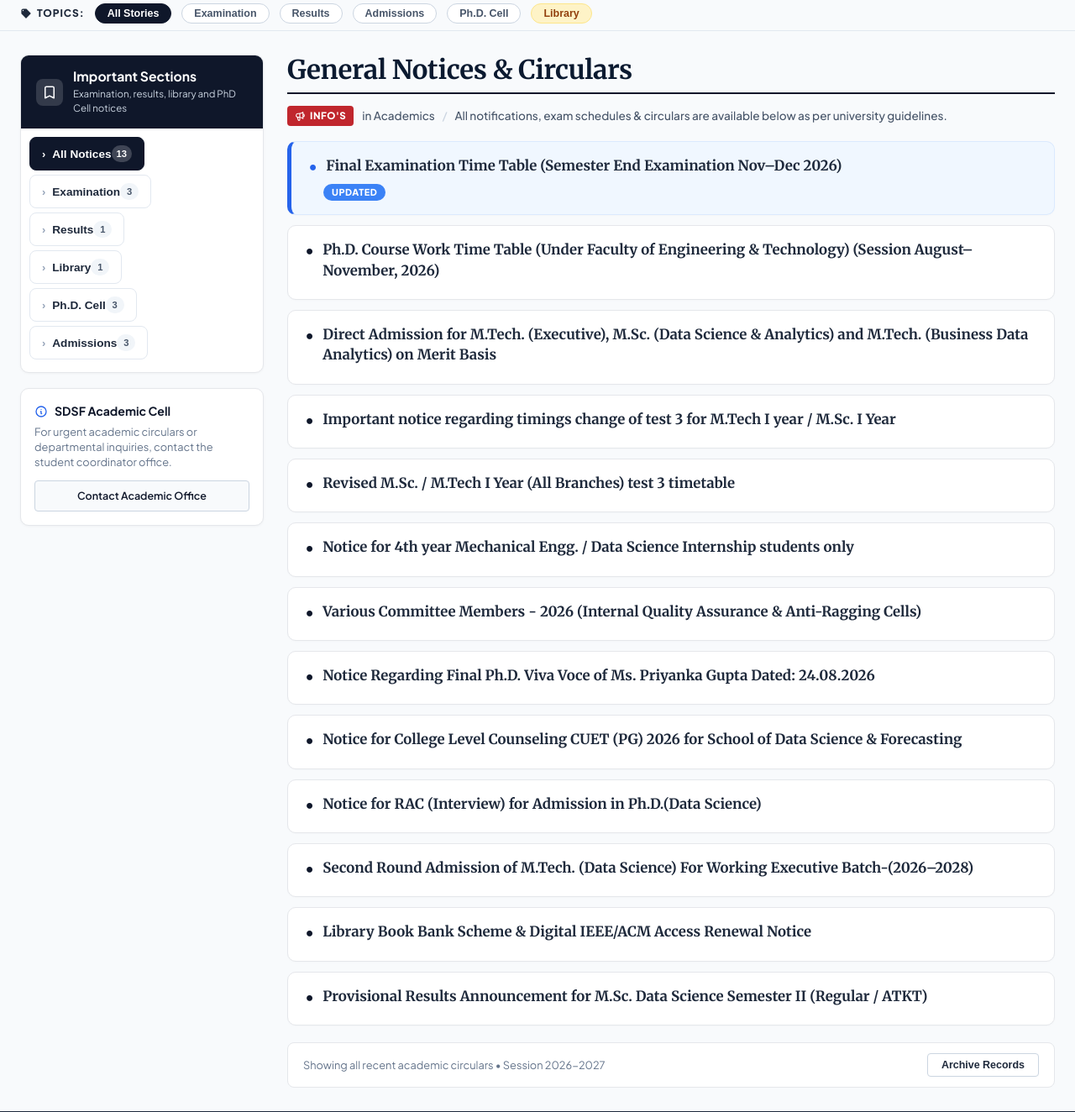
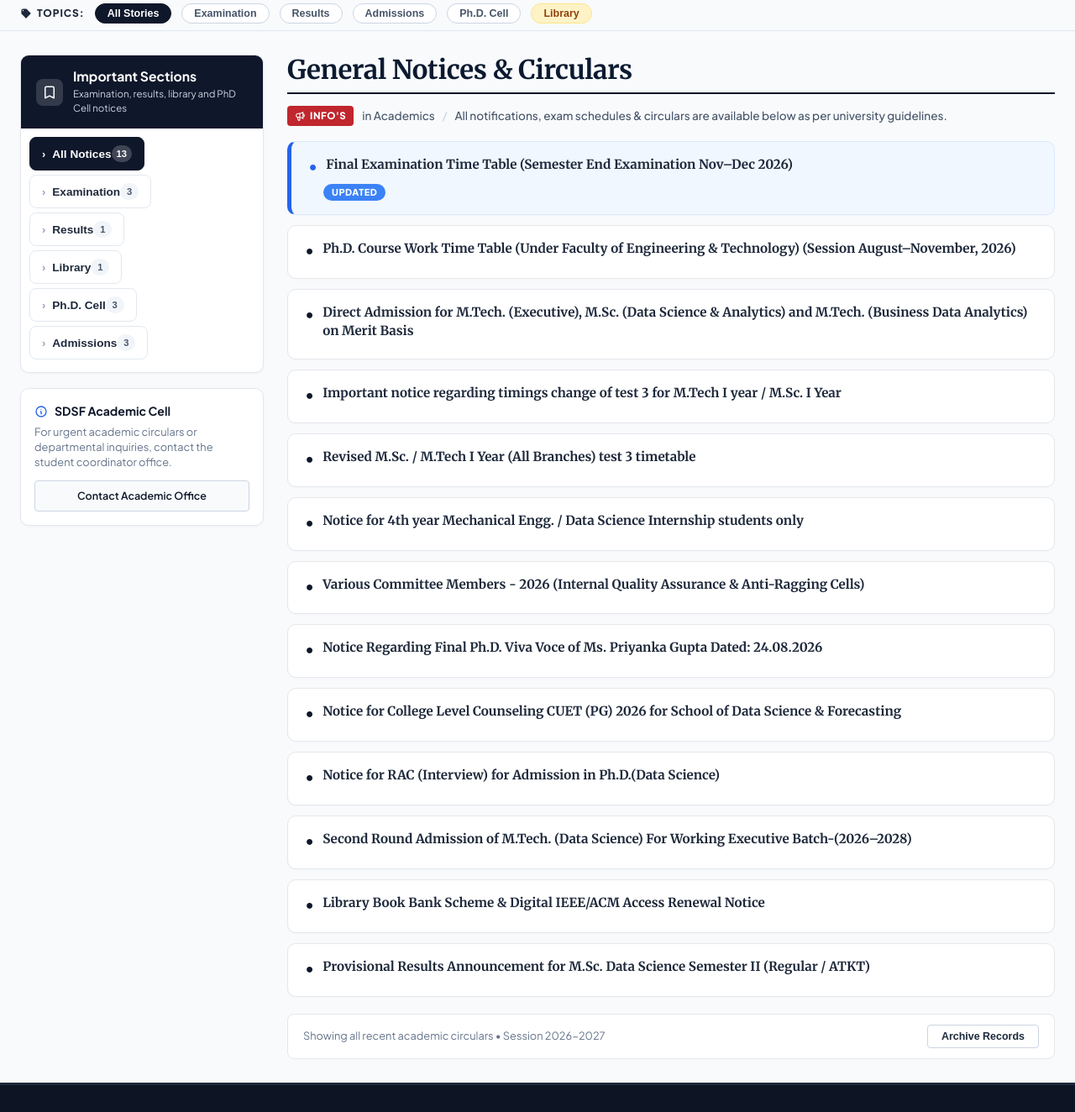
Before and after one commit to SDSF-DAVV-Official-Oragnization/SDSF-One, a PHP site: page / in a window 1280 px wide. Shown: the part 308-1632 px from the top of the page at 84% size. Run offline with PHP 8.4, Linux system fonts and the light colour scheme; some web fonts are replaced.

Commit message:
Updated Notices font

```diff
--- a/css/style.css
+++ b/css/style.css
@@ -823,7 +823,7 @@ a {
 
 .clean-notice-title {
   font-family: var(--font-serif);
-  font-size: 1.05rem;
+  font-size: 0.95rem;
   font-weight: 700;
   color: #1e293b;
   line-height: 1.45;
```
